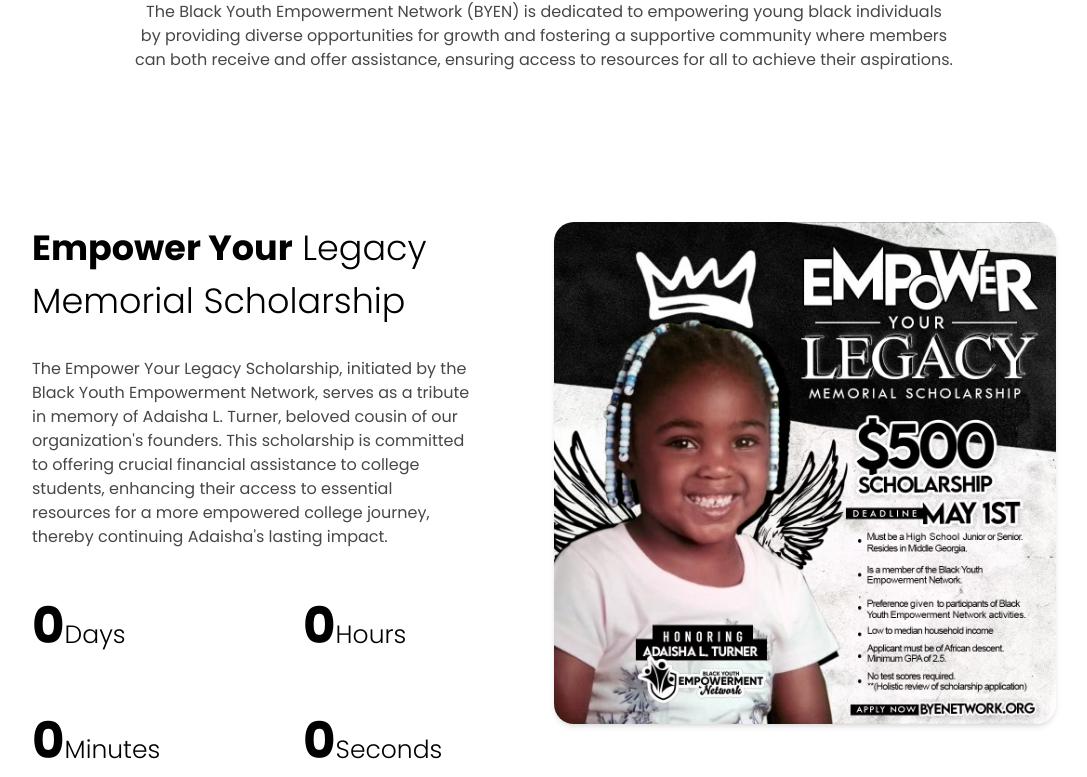
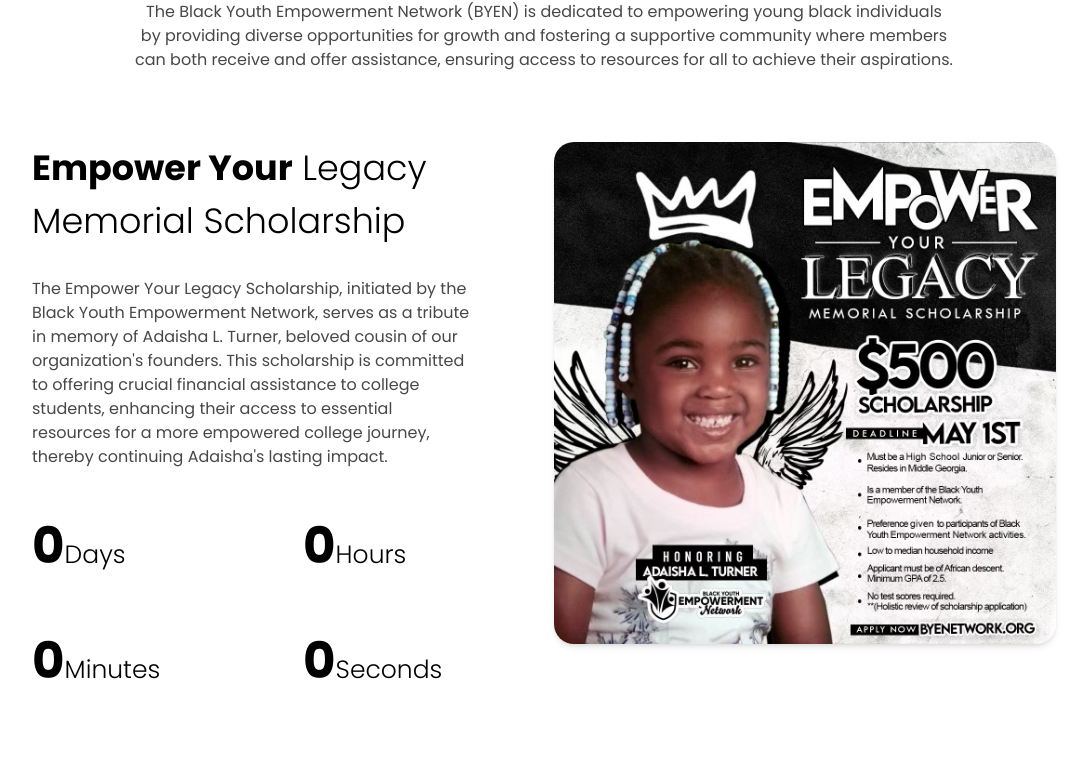
Before and after one commit to pascalniri/byeNetwork, a React (Vite) app: page / in a window 1280 px wide. Shown: the part 950-1727 px from the top of the page, without its empty margins (96-1183 px from the left). Built offline with nearby package versions, Linux system fonts and the light colour scheme.

Commit message:
Minimised the margin

```diff
--- a/src/components/About.jsx
+++ b/src/components/About.jsx
@@ -117,7 +117,7 @@
         </p>
       </motion.div>
 
-      <div className="mt-[150px] flex flex-col lg:flex-row gap-[20px]">
+      <div className="mt-[70px] flex flex-col lg:flex-row gap-[20px]">
         <motion.div
           className="w-full"
           initial="hidden"
--- a/src/components/Join.jsx
+++ b/src/components/Join.jsx
@@ -5,7 +5,7 @@
 import mentor from "../assets/mentor.png"
 const Join = () => {
   return (
-    <div className="font-poppins mt-[150px] mx-auto px-4 md:px-0 md:w-[80%]">
+    <div className="font-poppins mt-[80px] md:mt-[150px] mx-auto px-4 md:px-0 md:w-[80%]">
       <h1 className="text-[35px] font-light">
         Want <span className="font-bold">To Join</span> The Network?
       </h1>
--- a/src/components/Offers.jsx
+++ b/src/components/Offers.jsx
@@ -5,7 +5,7 @@
 import community from "../assets/community.jpg"
 const Offers = () => {
   return (
-    <div className="mt-[150px] flex flex-col font-poppins w-full mx-auto px-4 md:px-0 md:w-[80%]">
+    <div className="mt-[80px] md:mt-[150px] flex flex-col font-poppins w-full mx-auto px-4 md:px-0 md:w-[80%]">
       <div className="flex flex-col justify-center text-center md:text-left">
         <h1 className="text-[35px] font-light">
           Want <span className="font-bold">BYEN</span> Offers:
```
